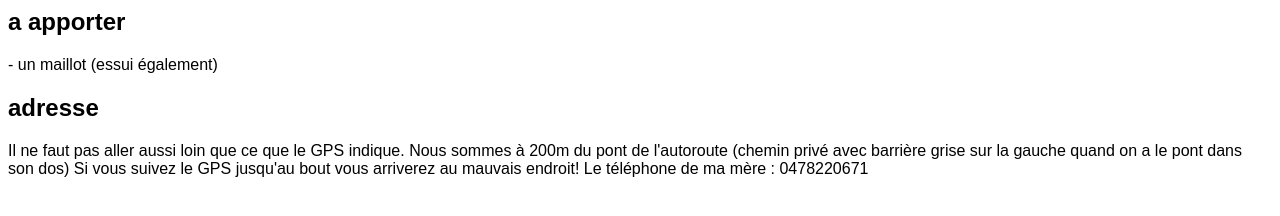
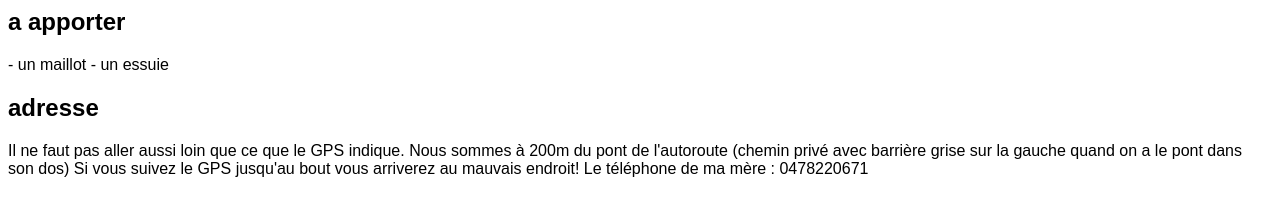
Before and after one commit to conradpringiers/Invitation-Informations, a plain HTML site: page index.html in a window 1280 px wide. Drawn offline with Linux system fonts and the light colour scheme.

Commit message:
Update index.html

```diff
--- a/index.html
+++ b/index.html
@@ -1,6 +1,8 @@
 <font face="arial">
 <h2>a apporter</h2>
-- un maillot (essui également)
+- un maillot
+- un essuie
+
 <h2>adresse</h2>
 Il ne faut pas aller aussi loin que ce que le GPS indique.
 Nous sommes à 200m du pont de l'autoroute (chemin privé avec barrière grise sur la gauche quand on a le pont dans son dos)
```
